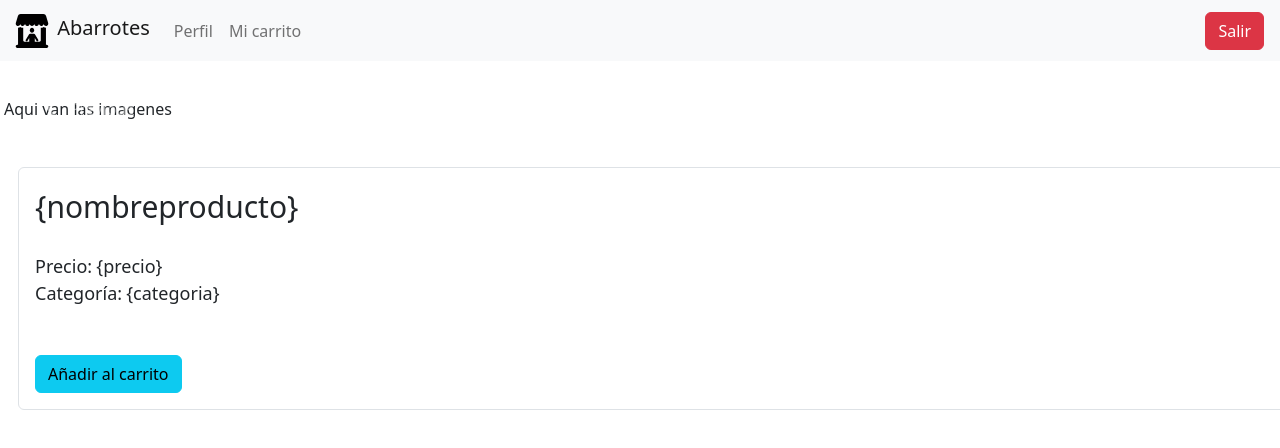
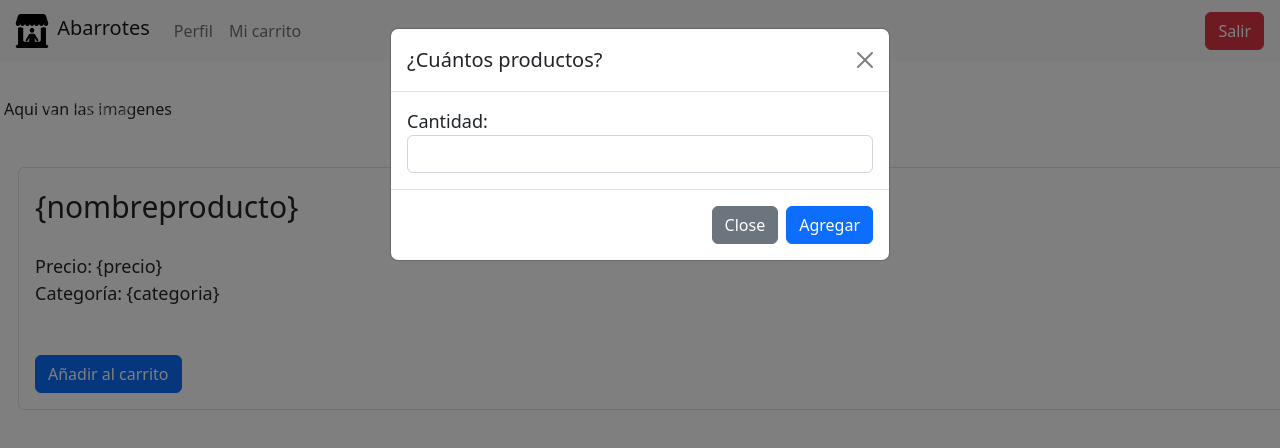
Before and after one commit to SrCapistro/AbarrotesWEB, a plain HTML site: page Cliente/src/views/vista_consumidor/producto.html in a window 1280 px wide. Both pictures are taken after a click on the button "Añadir al carrito". Shown: the top 448 px of the page. Drawn offline with nearby package versions, Linux system fonts and the light colour scheme; no server answers.

Commit message:
agregar producto al carrito funcionando, solo faltan adecuaciones

```diff
--- a/Cliente/src/views/logica/producto_cliente.js
+++ b/Cliente/src/views/logica/producto_cliente.js
@@ -1,3 +1,4 @@
+
 const URL = "http:/localhost:4000/";
 var params = window.location.search.substring(1);
 var idUsuario = localStorage.getItem('idUsuario');
@@ -7,12 +8,13 @@ function extraerParams(){
     return id[1];
 }
 
-
+var precioProducto;
 function cargarProducto(){
     var xhttp = new XMLHttpRequest();
     xhttp.onreadystatechange = function() {
     if (this.readyState == 4 && this.status == 200) {
         var data = JSON.parse(this.response);
+        precioProducto = data[0].precio;
         mostrarProducto(data);
     }
     };
@@ -28,7 +30,32 @@ function mostrarProducto(data){
 }
 
 function añadirCarrito(){
-    alert("Id producto: "+extraerParams()+"\n"+"Id usuario: "+idUsuario);
+    let cantidad = document.getElementById("txt_cantidad").value;
+    if(cantidad){
+        let agregarCarrito = {
+            "idUsuario": idUsuario,
+            "idProducto": extraerParams(),
+            "cantidad": cantidad,
+            "total": precioProducto * cantidad
+        }
+
+        var request = new XMLHttpRequest();
+        request.open('POST', 'http://localhost:4000/productos/agregarCarrito', true);
+        request.setRequestHeader('Content-Type', 'application/json');
+        request.onload = function(){
+
+            if(this.response == 1){
+                alert("Producto agregado exitosamente");
+                window.open("Aquí va la ruta para abrir el carrito de compras");
+            }else{
+                alert("No fue posible realizar el registro");
+            }
+
+        }
+        request.send(JSON.stringify(agregarCarrito));
+    }else{
+        document.getElementById("txt_cantidad").style.borderColor = "red";
+    }
 }
 
 
--- a/Cliente/src/views/vista_consumidor/producto.html
+++ b/Cliente/src/views/vista_consumidor/producto.html
@@ -6,6 +6,7 @@
     <meta name="viewport" content="width=device-width, initial-scale=1.0">
     <link href="https://cdn.jsdelivr.net/npm/bootstrap@5.2.0-beta1/dist/css/bootstrap.min.css" rel="stylesheet" integrity="sha384-0evHe/X+R7YkIZDRvuzKMRqM+OrBnVFBL6DOitfPri4tjfHxaWutUpFmBp4vmVor" crossorigin="anonymous">
     <script type="text/javascript" src="../logica/producto_cliente.js"></script>
+    <script src="https://cdn.jsdelivr.net/npm/bootstrap@5.2.0-beta1/dist/js/bootstrap.min.js" integrity="sha384-kjU+l4N0Yf4ZOJErLsIcvOU2qSb74wXpOhqTvwVx3OElZRweTnQ6d31fXEoRD1Jy" crossorigin="anonymous"></script>
     <title>Document</title>
 </head>
 <body>
@@ -82,8 +83,30 @@
             </div>
             <br>
             <br>
-            <button class="btn btn-info" onclick="añadirCarrito()">Añadir al carrito</button>
+            <!-- Button trigger modal -->
+            <button type="button" class="btn btn-primary" data-bs-toggle="modal" data-bs-target="#exampleModal">Añadir al carrito</button>
         </div>
+    </div>
+    <!-- Modal -->
+    <div class="modal fade" id="exampleModal" tabindex="-1" aria-labelledby="exampleModalLabel" aria-hidden="true">
+      <div class="modal-dialog">
+        <div class="modal-content">
+          <div class="modal-header">
+            <h5 class="modal-title" id="exampleModalLabel">¿Cuántos productos?</h5>
+            <button type="button" class="btn-close" data-bs-dismiss="modal" aria-label="Close"></button>
+          </div>
+          <div class="modal-body">
+            <form>
+              <label for="txt_cantidad" style="font-size: 18px;">Cantidad: </label>
+              <input type="number" class="form-control" id="txt_cantidad" required></input>
+            </form>
+          </div>
+          <div class="modal-footer">
+            <button type="button" class="btn btn-secondary" data-bs-dismiss="modal">Close</button>
+            <button type="button" class="btn btn-primary" onclick="añadirCarrito()">Agregar</button>
+          </div>
+        </div>
+      </div>
     </div>
 </body>
 </html>
--- a/Servicio/src/index.js
+++ b/Servicio/src/index.js
@@ -4,7 +4,7 @@ const app = express();
 app.set('port', process.env.port || 4000);
 
 app.use(express.json());
-app.use(require('./rutas/productos'))
+app.use('/productos', require('./rutas/productos'))
 app.use('/usuario', require('./rutas/usuario'))
 app.use(require('./rutas/categorias'))
 
```
